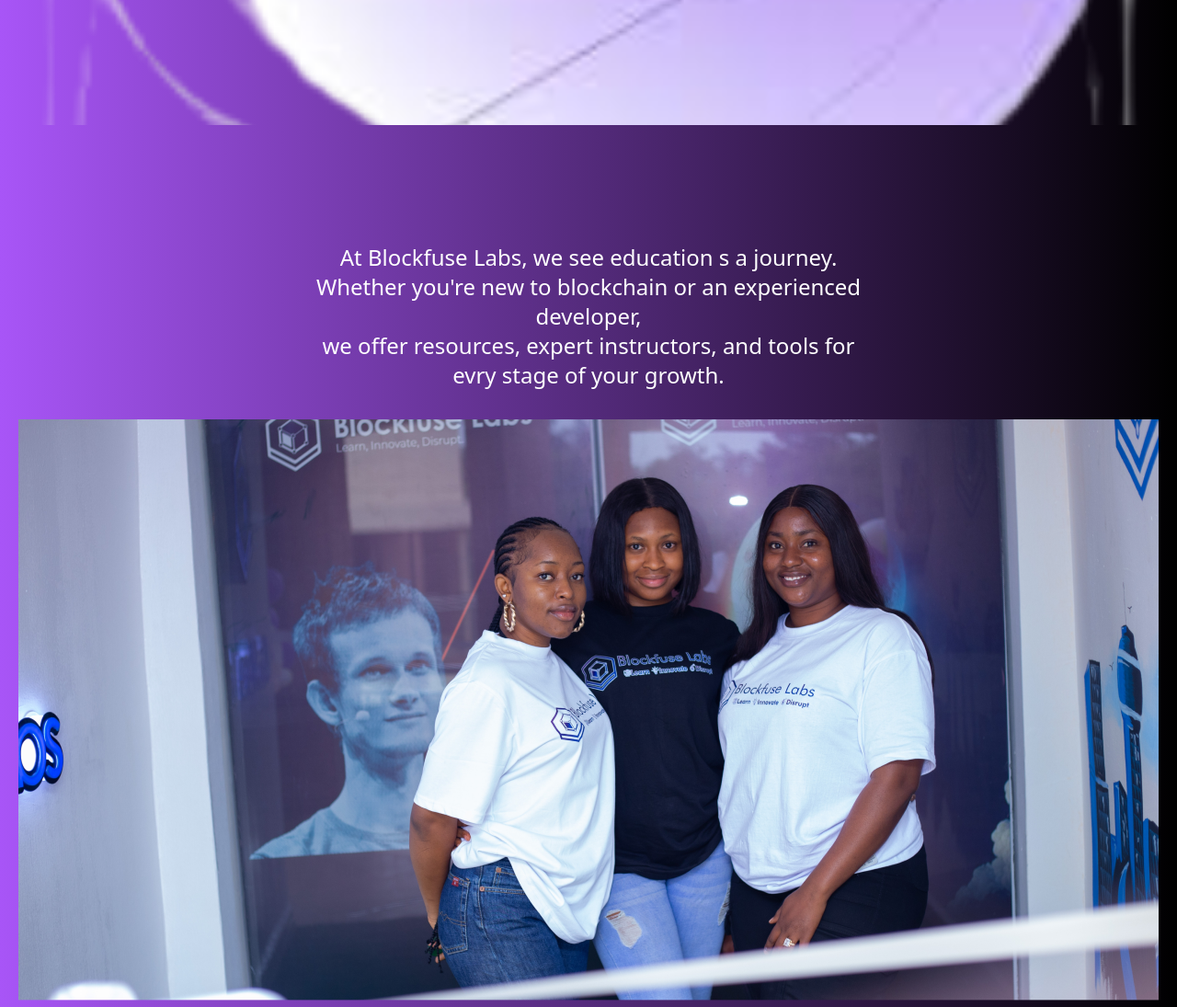
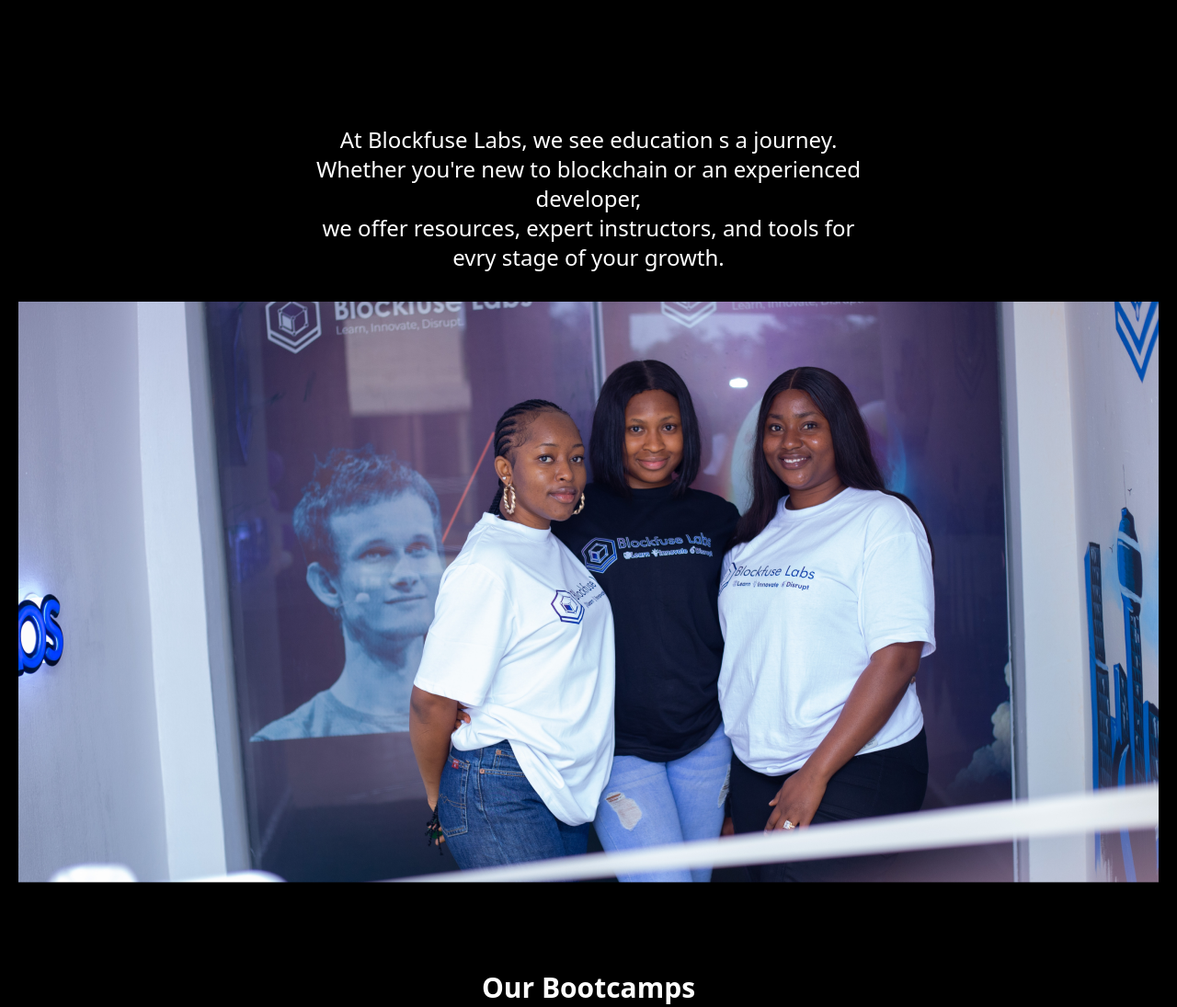
Before and after one commit to Promise278/Tech-space-website, a website: page dist/index.html in a window 1280 px wide. Shown: the part 840-1935 px from the top of the page at 92% size. Drawn offline with Linux system fonts and the light colour scheme.

Commit message:
added styling

```diff
--- a/dist/index.html
+++ b/dist/index.html
@@ -7,7 +7,7 @@
     <link rel="stylesheet" href="/dist/style.css">
     <title>BlockFuse Labs</title>
 </head>
-<body class="bg-indigo-500  bg-gradient-to-r from-purple-500 to-black text-white w-full">
+<body class="bg-black text-white w-full">
     <div>
         <nav id="top" class="flex justify-around pt-4 bg-gray-500 h-20 mx-20">
             <img src="/img/BLOCKFUSESD-1.png" class="pb-4" width="80" alt="Logo">
@@ -41,7 +41,7 @@
                 </button>
             </div>
         </div>
-        <div class="mt-32">
+        <div class="">
             <p class="text-center text-2xl">
                 At Blockfuse Labs, we see education s a journey. <br> Whether you're new to blockchain or an experienced <br> developer, <br> we offer resources, expert instructors, and tools for <br> evry stage of your growth.
             </p>
```
Also changed, not shown: dist/style.css.
